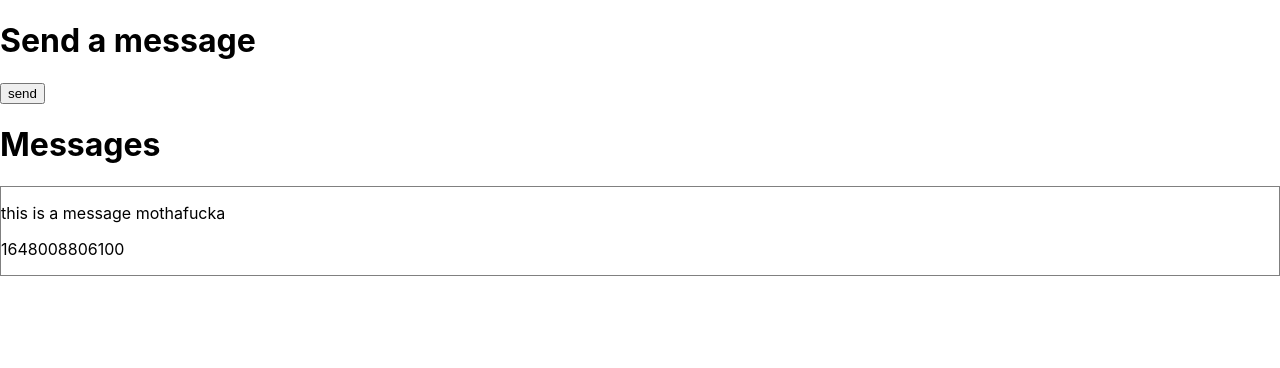
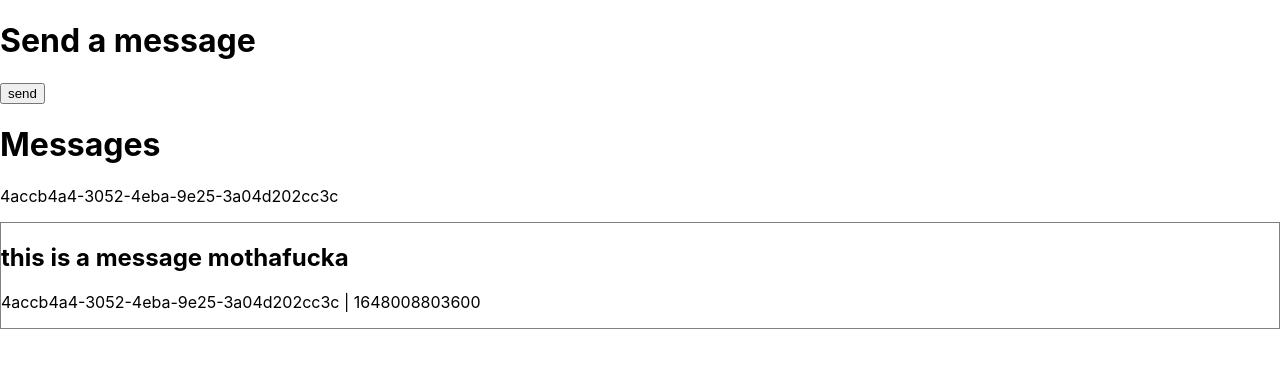
Before and after one commit to davidvarela-us/chat, a React (Create React App) app: page / in a window 1280 px wide. Both pictures are taken after a click on the button "send". Shown: the top 368 px of the page. Built offline with nearby package versions, Linux system fonts and the light colour scheme; no server answers.

Commit message:
include userID

```diff
--- a/package.json
+++ b/package.json
@@ -10,6 +10,7 @@
     "@types/node": "^16.11.26",
     "@types/react": "^17.0.41",
     "@types/react-dom": "^17.0.14",
+    "@types/uuid": "^8.3.4",
     "@typescript-eslint/eslint-plugin": "^5.16.0",
     "@typescript-eslint/parser": "^5.16.0",
     "eslint": "^8.11.0",
@@ -23,6 +24,7 @@
     "react-dom": "^17.0.2",
     "react-scripts": "5.0.0",
     "typescript": "^4.6.2",
+    "uuid": "^8.3.2",
     "web-vitals": "^2.1.4"
   },
   "scripts": {
--- a/src/App.tsx
+++ b/src/App.tsx
@@ -2,18 +2,22 @@ import React, { createContext, useContext } from 'react';
 import './App.css';
 import { makeAutoObservable } from 'mobx';
 import { observer } from 'mobx-react-lite';
+import { v4 as uuidv4 } from 'uuid';
 
 /* MOBX */
 type Message = {
     message: string;
     timestamp: string;
+    userID: string;
 };
 class RootStore {
     _socket: WebSocket | undefined = undefined;
     _messages: Message[] = [];
+    _uuid: string;
 
     constructor() {
         makeAutoObservable(this);
+        this._uuid = uuidv4();
     }
 
     get messages() {
@@ -21,9 +25,7 @@ class RootStore {
     }
 
     pushMessage(x: Message) {
-        console.log(`** new message: ${x.message}**`);
         this._messages.push(x);
-        console.log(this.messages);
     }
 
     send(message: string) {
@@ -35,6 +37,7 @@ class RootStore {
         const x: Message = {
             message: message,
             timestamp: String(Date.now()),
+            userID: this._uuid,
         };
 
         this.pushMessage(x);
@@ -48,10 +51,11 @@ class RootStore {
         const socket = new WebSocket('ws://localhost:4000');
 
         // Connection opened
-        socket.addEventListener('open', function (_) {
+        socket.addEventListener('open', (_) => {
             const x: Message = {
                 message: 'Hello Server!',
                 timestamp: String(Date.now()),
+                userID: this._uuid,
             };
             socket.send(JSON.stringify(x));
         });
@@ -95,13 +99,14 @@ const App: React.FC = observer(() => {
             <SendDialog />
             <div>
                 <h1> Messages </h1>
+                <p>{store._uuid}</p>
                 {store.messages
                     .slice()
                     .reverse()
                     .map((x, i) => (
                         <div key={i} style={{ border: 'solid 1px gray', marginBottom: '1rem' }}>
-                            <p>{x.message}</p>
-                            <p>{x.timestamp}</p>
+                            <h2>{x.message}</h2>
+                            <p>{`${x.userID} | ${x.timestamp}`}</p>
                         </div>
                     ))}
             </div>
```
Also changed, not shown: 1 other file (tests, documents, lock files or other folders).
